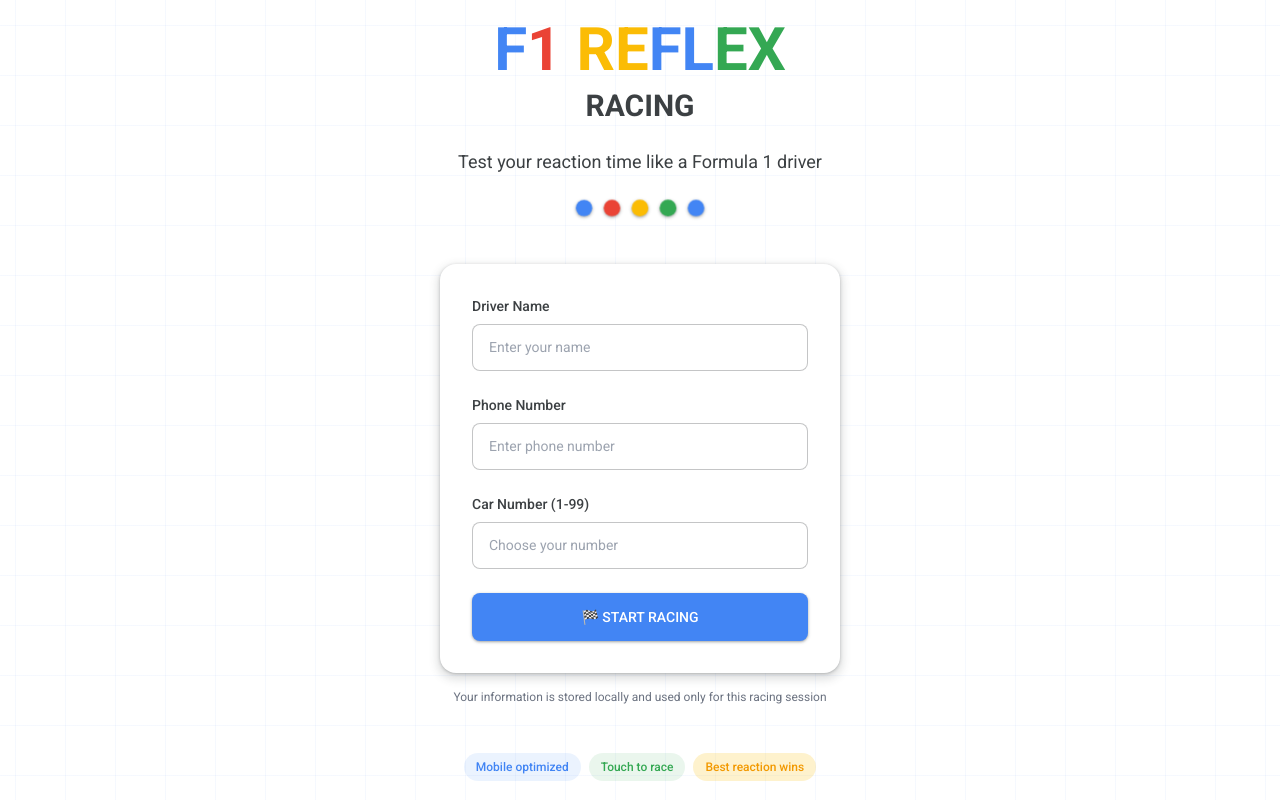
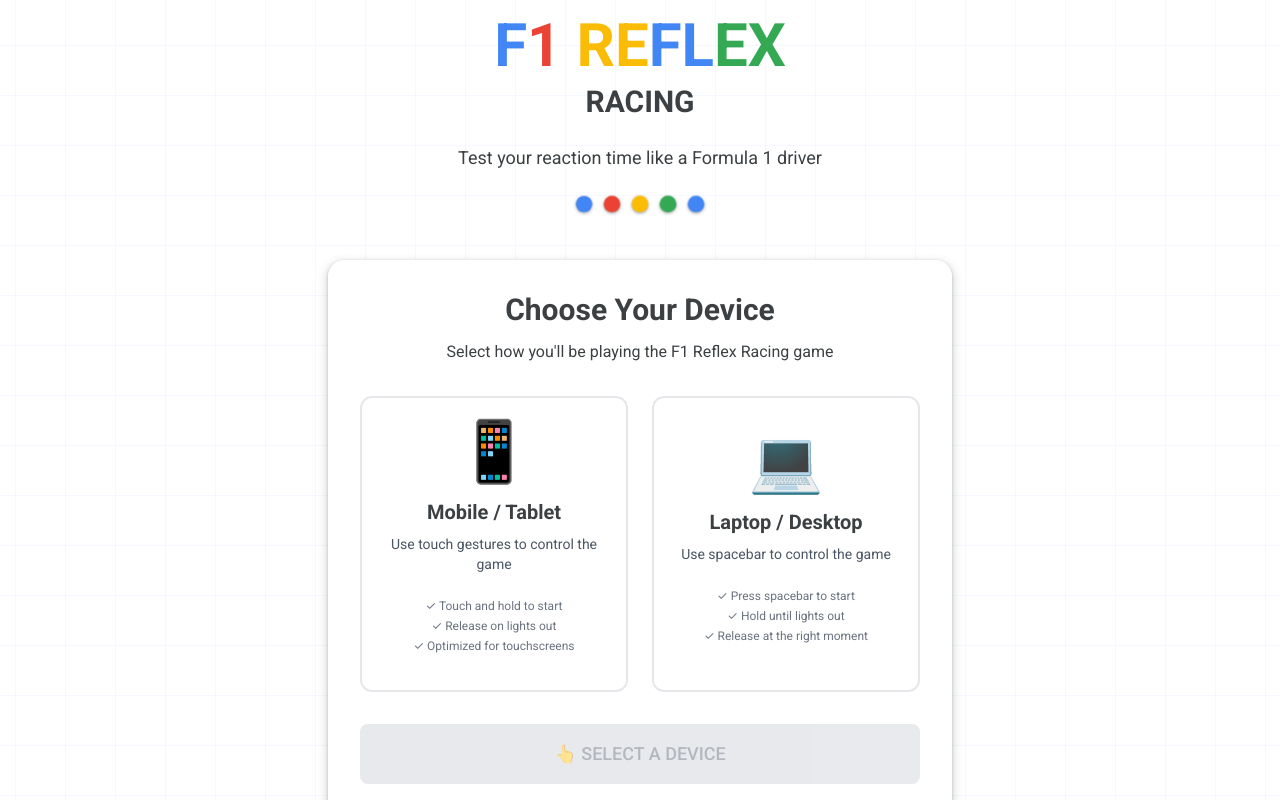
Before and after one commit to Harshil089/F1-racing-game, a Next.js app: page / in a window 1280 px wide. Built offline with nearby package versions, Linux system fonts and the light colour scheme.

Commit message:
Laoptop Support

```diff
--- a/app/page.tsx
+++ b/app/page.tsx
@@ -1,6 +1,16 @@
+'use client';
+
+import { useState } from 'react';
+import DeviceSelection from '@/components/registration/DeviceSelection';
 import RegistrationForm from '@/components/registration/RegistrationForm';
 
 export default function HomePage() {
+  const [deviceSelected, setDeviceSelected] = useState(false);
+
+  const handleDeviceSelected = (deviceType: 'mobile' | 'laptop') => {
+    setDeviceSelected(true);
+  };
+
   return (
     <main className="min-h-screen f1-grid-bg flex items-center justify-center p-4">
       <div className="w-full max-w-2xl">
@@ -34,14 +44,18 @@ export default function HomePage() {
           </div>
         </div>
 
-        {/* Registration Form */}
-        <RegistrationForm />
+        {/* Show Device Selection first, then Registration Form */}
+        {!deviceSelected ? (
+          <DeviceSelection onDeviceSelected={handleDeviceSelected} />
+        ) : (
+          <RegistrationForm />
+        )}
 
         {/* Footer Info */}
         <div className="mt-12 text-center text-gray-500 text-sm slide-in">
           <p className="flex items-center justify-center gap-2 flex-wrap">
-            <span className="google-badge google-badge-primary">Mobile optimized</span>
-            <span className="google-badge google-badge-success">Touch to race</span>
+            <span className="google-badge google-badge-primary">Mobile & Desktop</span>
+            <span className="google-badge google-badge-success">Fast reactions</span>
             <span className="google-badge google-badge-warning">Best reaction wins</span>
           </p>
         </div>
--- /dev/null
+++ b/components/registration/DeviceSelection.tsx
@@ -0,0 +1,114 @@
+'use client';
+
+import { useState } from 'react';
+
+interface DeviceSelectionProps {
+  onDeviceSelected: (deviceType: 'mobile' | 'laptop') => void;
+}
+
+export default function DeviceSelection({ onDeviceSelected }: DeviceSelectionProps) {
+  const [selectedDevice, setSelectedDevice] = useState<'mobile' | 'laptop' | null>(null);
+
+  const handleDeviceClick = (deviceType: 'mobile' | 'laptop') => {
+    setSelectedDevice(deviceType);
+  };
+
+  const handleContinue = () => {
+    if (selectedDevice) {
+      // Store device type in localStorage
+      localStorage.setItem('deviceType', selectedDevice);
+      onDeviceSelected(selectedDevice);
+    }
+  };
+
+  return (
+    <div className="w-full max-w-2xl mx-auto px-6 slide-in">
+      {/* Google-style card container */}
+      <div className="bg-white rounded-2xl p-8 google-shadow-lg">
+        <div className="text-center mb-8">
+          <h2 className="text-3xl font-bold text-google-grey mb-3">
+            Choose Your Device
+          </h2>
+          <p className="text-google-grey">
+            Select how you'll be playing the F1 Reflex Racing game
+          </p>
+        </div>
+
+        {/* Device Options */}
+        <div className="grid grid-cols-1 md:grid-cols-2 gap-6 mb-8">
+          {/* Mobile Option */}
+          <button
+            onClick={() => handleDeviceClick('mobile')}
+            className={`p-6 rounded-xl border-2 transition-all duration-200 text-center ${
+              selectedDevice === 'mobile'
+                ? 'border-google-blue bg-blue-50 google-shadow-lg scale-105'
+                : 'border-gray-200 hover:border-google-blue hover:bg-blue-50/50'
+            }`}
+          >
+            <div className="text-6xl mb-4">📱</div>
+            <h3 className="text-xl font-bold text-google-grey mb-2">Mobile / Tablet</h3>
+            <p className="text-sm text-gray-600 mb-3">
+              Use touch gestures to control the game
+            </p>
+            <div className="text-xs text-gray-500 bg-white rounded-lg p-3 space-y-1">
+              <p>✓ Touch and hold to start</p>
+              <p>✓ Release on lights out</p>
+              <p>✓ Optimized for touchscreens</p>
+            </div>
+          </button>
+
+          {/* Laptop Option */}
+          <button
+            onClick={() => handleDeviceClick('laptop')}
+            className={`p-6 rounded-xl border-2 transition-all duration-200 text-center ${
+              selectedDevice === 'laptop'
+                ? 'border-google-green bg-green-50 google-shadow-lg scale-105'
+                : 'border-gray-200 hover:border-google-green hover:bg-green-50/50'
+            }`}
+          >
+            <div className="text-6xl mb-4">💻</div>
+            <h3 className="text-xl font-bold text-google-grey mb-2">Laptop / Desktop</h3>
+            <p className="text-sm text-gray-600 mb-3">
+              Use spacebar to control the game
+            </p>
+            <div className="text-xs text-gray-500 bg-white rounded-lg p-3 space-y-1">
+              <p>✓ Press spacebar to start</p>
+              <p>✓ Hold until lights out</p>
+              <p>✓ Release at the right moment</p>
+            </div>
+          </button>
+        </div>
+
+        {/* Continue Button */}
+        <button
+          onClick={handleContinue}
+          disabled={!selectedDevice}
+          className={`w-full py-4 text-lg font-medium rounded-lg transition-all duration-200 ${
+            selectedDevice
+              ? 'google-btn-primary'
+              : 'opacity-50 cursor-not-allowed bg-gray-300 text-gray-500'
+          }`}
+        >
+          {selectedDevice ? '➡️ CONTINUE' : '👆 SELECT A DEVICE'}
+        </button>
+
+        {/* Info Alert */}
+        {selectedDevice && (
+          <div className="mt-6 bg-blue-50 rounded-lg p-4 fade-in">
+            <p className="text-sm text-google-grey text-center">
+              💡 You selected:{' '}
+              <strong>
+                {selectedDevice === 'mobile' ? 'Mobile / Tablet' : 'Laptop / Desktop'}
+              </strong>
+            </p>
+          </div>
+        )}
+      </div>
+
+      {/* Google-style helper text */}
+      <p className="mt-4 text-center text-xs text-gray-500">
+        You can change your device selection by refreshing the page
+      </p>
+    </div>
+  );
+}
```
Also changed, not shown: components/game/RaceTrack.tsx (+119 -6 lines).
